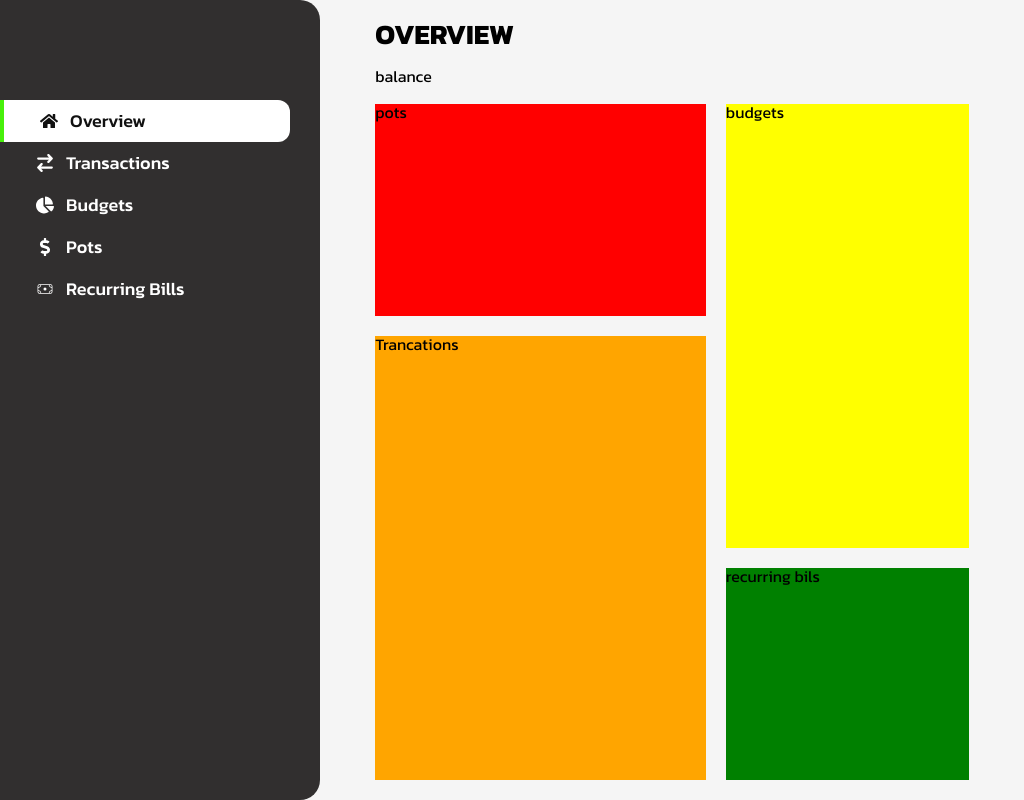
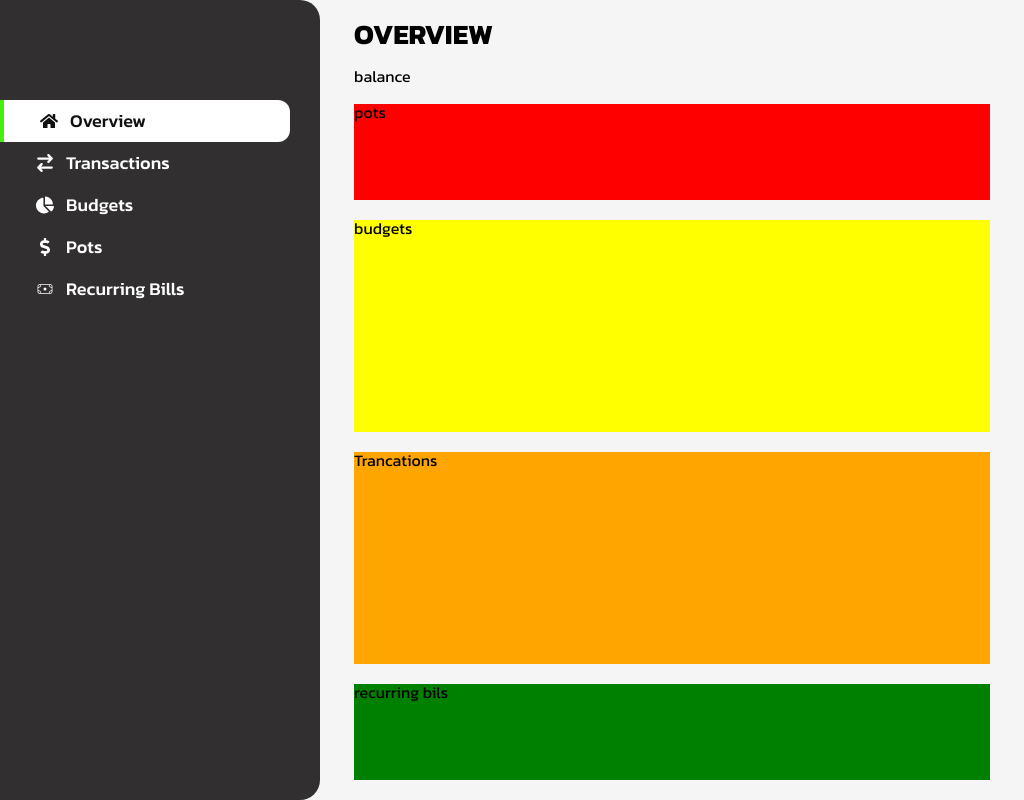
Before and after one commit to ali-sevinc/finance-manager, a React (Vite) app: page / in a window 1024 px wide. Built offline with nearby package versions, Linux system fonts and the light colour scheme.

Commit message:
responsive layout

```diff
--- /dev/null
+++ b/src/components/layout/NavMenu.module.css
@@ -0,0 +1,23 @@
+.navMenu {
+  display: flex;
+  justify-content: space-between;
+  align-items: center;
+  padding: 0 20px;
+  height: 60px;
+  background-color: #1c1c1c;
+}
+
+.navMenu .links {
+  display: flex;
+  font-size: 24px;
+  font-weight: 500;
+  gap: 12px;
+  padding: 12px 36px;
+  color: #fff;
+  align-items: center;
+  border-radius: 12px;
+}
+.navMenu .active {
+  color: #111;
+  background-color: #fff;
+}
--- /dev/null
+++ b/src/components/layout/NavMenu.tsx
@@ -0,0 +1,67 @@
+import { FaHome } from "react-icons/fa";
+import {
+  FaArrowRightArrowLeft,
+  FaChartPie,
+  FaDollarSign,
+} from "react-icons/fa6";
+import { NavLink } from "react-router-dom";
+
+import styles from "./NavMenu.module.css";
+import { CiMoneyBill } from "react-icons/ci";
+
+export default function NavMenu() {
+  return (
+    <ul className={styles.navMenu}>
+      <li>
+        <NavLink
+          to="/"
+          className={({ isActive }) =>
+            isActive ? `${styles.links} ${styles.active}` : styles.links
+          }
+        >
+          <FaHome />
+        </NavLink>
+      </li>
+      <li>
+        <NavLink
+          to="/transactions"
+          className={({ isActive }) =>
+            isActive ? `${styles.links} ${styles.active}` : styles.links
+          }
+        >
+          <FaArrowRightArrowLeft />
+        </NavLink>
+      </li>
+      <li>
+        <NavLink
+          to="/budgets"
+          className={({ isActive }) =>
+            isActive ? `${styles.links} ${styles.active}` : styles.links
+          }
+        >
+          <FaChartPie />
+        </NavLink>
+      </li>
+      <li>
+        <NavLink
+          to="/pots"
+          className={({ isActive }) =>
+            isActive ? `${styles.links} ${styles.active}` : styles.links
+          }
+        >
+          <FaDollarSign />
+        </NavLink>
+      </li>
+      <li>
+        <NavLink
+          to="/recurring-bills"
+          className={({ isActive }) =>
+            isActive ? `${styles.links} ${styles.active}` : styles.links
+          }
+        >
+          <CiMoneyBill />
+        </NavLink>
+      </li>
+    </ul>
+  );
+}
--- a/src/components/layout/Overview.module.css
+++ b/src/components/layout/Overview.module.css
@@ -42,8 +42,31 @@
   background-color: green;
 }
 
-@media (max-width: 768px) {
+@media (max-width: 1024px) {
   .overviewBody {
-    grid-template-columns: repeat(7, minmax(100px, auto));
+    grid-template-columns: 1fr;
+    grid-template-rows: auto;
+    grid-template-areas:
+      "pt pt pt pt"
+      "pt pt pt pt"
+      "pt pt pt pt"
+      "bg bg bg bg"
+      "bg bg bg bg"
+      "bg bg bg bg"
+      "bg bg bg bg"
+      "bg bg bg bg"
+      "bg bg bg bg"
+      "tr tr tr tr"
+      "tr tr tr tr"
+      "tr tr tr tr"
+      "tr tr tr tr"
+      "tr tr tr tr"
+      "tr tr tr tr"
+      "rb rb rb rb"
+      "rb rb rb rb"
+      "rb rb rb rb";
+  }
+  .overview {
+    width: 96%;
   }
 }
--- a/src/components/pages/RootPage.module.css
+++ b/src/components/pages/RootPage.module.css
@@ -1,6 +1,32 @@
 .rootPage {
-  display: grid;
-  grid-template-columns: 320px 1fr;
+  display: flex;
+  flex-direction: column;
   min-height: 100vh;
   width: 100%;
 }
+
+.sidebarContainer {
+  display: none;
+}
+.navMenuContainer {
+  display: block;
+}
+.contentContainer {
+  flex: 1;
+}
+
+@media (min-width: 1024px) {
+  .rootPage {
+    display: grid;
+    grid-template-columns: 320px 1fr;
+  }
+  .sidebarContainer {
+    display: block;
+  }
+}
+
+@media (min-width: 1024px) {
+  .navMenuContainer {
+    display: none;
+  }
+}
--- a/src/components/pages/RootPage.tsx
+++ b/src/components/pages/RootPage.tsx
@@ -1,13 +1,20 @@
 import { Outlet } from "react-router-dom";
 import Sidebar from "../layout/Sidebar";
 import styles from "./RootPage.module.css";
+import NavMenu from "../layout/NavMenu";
 
 export default function RootPage() {
   return (
     <div className={styles.rootPage}>
-      <Sidebar />
-      <div>
+      <div className={styles.sidebarContainer}>
+        <Sidebar />
+      </div>
+
+      <div className={styles.contentContainer}>
         <Outlet />
+      </div>
+      <div className={styles.navMenuContainer}>
+        <NavMenu />
       </div>
     </div>
   );
```
